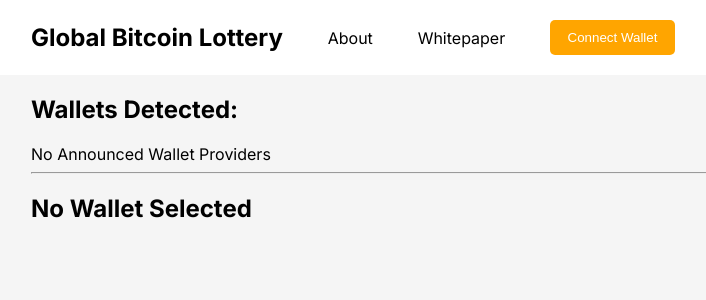
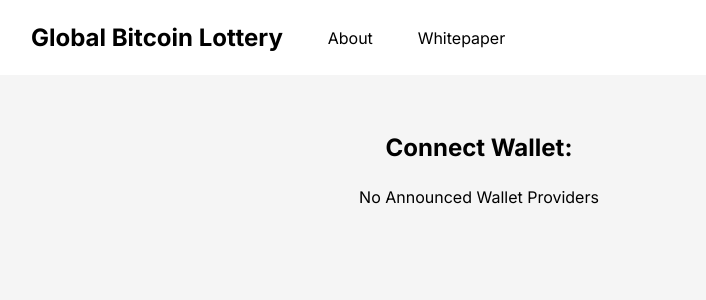
Before and after one commit to tjpeyton/gbtcl-fe, a Next.js app: page /connect in a window 1280 px wide. Shown: the top 300 px of the page, without its empty margins (161-867 px from the left). Built offline with nearby package versions, Linux system fonts and the light colour scheme.

Commit message:
integrate metamask wallet

```diff
--- a/src/app/connect/connect.module.css
+++ b/src/app/connect/connect.module.css
@@ -0,0 +1,22 @@
+.container {
+  display: flex;
+  flex-direction: column;
+  gap: 5px;
+  padding-top: 3%;
+}
+
+.item {
+  height: 75px;
+  width: 75px;
+}
+
+.walletContainer {
+  gap: 5px;
+  display: flex;
+  flex-direction: row;
+  justify-content: center;
+}
+
+.title {
+  align-self: center;
+}
--- a/src/app/connect/page.tsx
+++ b/src/app/connect/page.tsx
@@ -6,6 +6,7 @@ import { useSyncProviders } from '@/lib/hooks/useSyncProviders'
 import { EIP6963ProviderDetail } from '@/types'
 
 import styles from './connect.module.css'
+import Button from '@/components/Button'
 
 
 const ConnectPage = () => {
@@ -28,21 +29,21 @@ const ConnectPage = () => {
   }
 
   return (
-    <main>
-      <div className='discover-wallet-container'>
-        <h2>Wallets Detected:</h2>
+    <main className={styles.container}>
+      <h2 className={styles.title}>Connect Wallet:</h2>
+      <div className={styles.walletContainer}>
         {
           providers.length > 0
             ? providers?.map((provider: EIP6963ProviderDetail) => (
-              <button key={provider.info.uuid} onClick={() => handleConnect(provider)}>
-                <img src={provider.info.icon} alt={provider.info.name}/>
-                <div>{provider.info.name}</div>
-              </button>
+              <div className={styles.item} key={provider.info.uuid}>
+                <Button onClick={() => handleConnect(provider)}>
+                  <img src={provider.info.icon} alt={provider.info.name}/>
+                  <div>{provider.info.name}</div>
+                </Button>
+              </div>
             ))
             : <div>No Announced Wallet Providers</div>
         }
-        <hr/>
-        <h2>{userAccount ? '' : 'No '}Wallet Selected</h2>
       </div>
     </main>
   )
--- a/src/components/Button/index.tsx
+++ b/src/components/Button/index.tsx
@@ -5,7 +5,7 @@ import styles from './Button.module.css'
 type ButtonProps = {
     children: React.ReactNode,
     onClick: () => void,
-    type: string
+    type?: string
 }
 
 const Button = (props: ButtonProps) => {
@@ -13,7 +13,7 @@ const Button = (props: ButtonProps) => {
   return (
     <button
       onClick={props.onClick}
-      className={props.type === 'primary' ? styles.primary : styles.secondary}
+      className={props.type === 'primary' ? styles.primary : props.type === 'secondary' ? styles.secondary : ''}
     >
       {props.children}
     </button>
--- a/src/components/TopNav/index.tsx
+++ b/src/components/TopNav/index.tsx
@@ -26,13 +26,17 @@ const TopNav = () => {
         href='/whitepaper'>
         Whitepaper
       </Link>
-      <div className={styles.connectWallet}>
+      {
+        pathname !== '/connect'
+          ? <div className={styles.connectWallet}>
             <Button
               type='primary'
               onClick={() => router.push('/connect')}>
               Connect Wallet
             </Button>
           </div>
+          : <></>
+      }
     </nav>
   )
 }
--- a/src/components/WalletInfo/index.tsx
+++ b/src/components/WalletInfo/index.tsx
@@ -1,6 +1,7 @@
 import { useState } from 'react'
 
 import styles from './WalletInfo.module.css'
+import Button from '../Button'
 
 type WalletInfoProps = {
     addressAbv: string,
@@ -16,10 +17,10 @@ const WalletInfo = (props: WalletInfoProps) => {
 
   return (
     <div className={styles.container}>
-      <button onClick={() => setOpen(!open)}>
+      <Button onClick={() => setOpen(!open)}>
         <img src={props.icon} alt='walletAvatar'/>
         <span className={styles.address}>{props.addressAbv}</span>
-      </button>
+      </Button>
       {
         open
           ? <>
```
Lines whose indentation alone changed are shown as unchanged.
